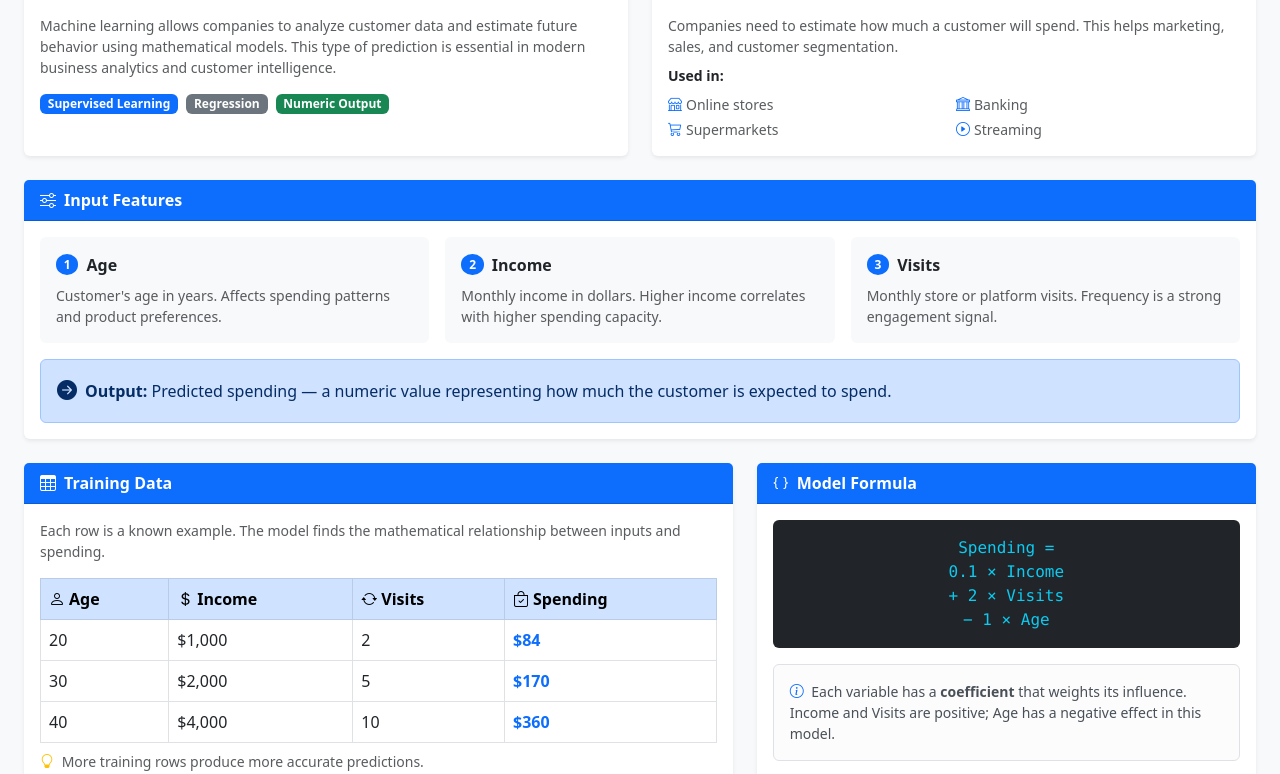
After one commit to Davidcapera/MACHINE_LEARNIG2, a Flask app: page /customer in a window 1280 px wide. The commit adds this page. Shown: the part 603-1377 px from the top of the page. Run offline with Flask 3, Linux system fonts and the light colour scheme; parts of the project's set-up code (start-up, migrations or seed data) failed here and were passed over.

Commit message:
update project structure and integrate machine supervised modules

```diff
--- a/app/__init__.py
+++ b/app/__init__.py
@@ -8,10 +8,12 @@ def create_app():
     from app.controllers.controllerIndex.indexController import index_bp
     from app.controllers.controllersUseCases.airController import air_bp
     from app.controllers.controllersUseCases.salesController import sales_bp
+    from app.controllers.controllersUseCases.customerController import customer_bp
+
     app.register_blueprint(weather_bp)
     app.register_blueprint(regression_bp)
     app.register_blueprint(index_bp)
     app.register_blueprint(air_bp)
     app.register_blueprint(sales_bp)
-
+    app.register_blueprint(customer_bp)
     return app
--- a/app/controllers/controllersUseCases/airController.py
+++ b/app/controllers/controllersUseCases/airController.py
@@ -11,8 +11,6 @@ def air_quality():
         'pm25': 120,
         'pm10': 150
     }
-
-    # predicción
     result = predict(data['pm25'], data['pm10'])
 
     return render_template(
--- /dev/null
+++ b/app/controllers/controllersUseCases/customerController.py
@@ -0,0 +1,34 @@
+from flask import Blueprint, render_template, request
+
+from app.models.modelUseCases.customerModel import (
+    low_customer,
+    medium_customer,
+    high_customer
+)
+
+customer_bp = Blueprint(
+    "customer",
+    __name__
+)
+
+
+@customer_bp.route("/customer")
+def customer():
+
+    case = request.args.get("case")
+
+    example = None
+
+    if case == "low":
+        example = low_customer()
+
+    elif case == "medium":
+        example = medium_customer()
+
+    elif case == "high":
+        example = high_customer()
+
+    return render_template(
+        "templateUseCases/customer.html",
+        example=example
+    )
--- a/app/templates/base.html
+++ b/app/templates/base.html
@@ -38,7 +38,7 @@
                                 <li><a class="dropdown-item" href="/caseWeather"><i class="bi bi-cloud-sun me-2"></i>Weather</a></li>
                                 <li><a class="dropdown-item" href="/sales"><i class="bi bi-graph-up me-2"></i>Sales Forecasting</a></li>
                                 <li><a class="dropdown-item" href="/air-quality"><i class="bi bi-wind me-2"></i>Air Quality</a></li>
-                                <li><a class="dropdown-item" href="/case4"><i class="bi bi-box me-2"></i>Use Case 4</a></li>
+                                <li><a class="dropdown-item" href="/customer"><i class="bi bi-box me-2"></i>custumer</a></li>
                             </ul>
                         </div>
                     </li>
--- a/app/templates/templateHome/index.html
+++ b/app/templates/templateHome/index.html
@@ -1,7 +1,5 @@
 {% extends "base.html" %}
-
 {% block title %}Home — Machine Learning{% endblock %}
-
 {% block content %}
 <div class="p-5 mb-4 rounded-3 bg-primary text-white text-center"
      style="min-height: 340px; display: flex; align-items: center; justify-content: center;">
--- /dev/null
+++ b/app/templates/templateUseCases/customer.html
@@ -0,0 +1,278 @@
+{% extends "base.html" %}
+
+{% block title %}Customer Spending — Machine Learning{% endblock %}
+
+{% block content %}
+<div class="bg-primary text-white rounded-3 p-4 mb-4">
+    <div class="d-flex align-items-center gap-3">
+        <div class="bg-white bg-opacity-25 rounded-3 p-3">
+            <i class="bi bi-people-fill fs-3"></i>
+        </div>
+        <div>
+            <div class="mb-1">
+                <span class="badge bg-white text-primary me-1">Supervised Learning</span>
+                <span class="badge bg-white text-primary">Regression</span>
+            </div>
+            <h2 class="fw-bold mb-0">Customer Spending Prediction</h2>
+            <p class="mb-0 text-white-50 small">
+                Estimate future customer spending using age, income, and visit frequency.
+            </p>
+        </div>
+    </div>
+</div>
+<div class="row g-3 mb-4">
+    <div class="col-6 col-md-3">
+        <div class="card text-center border-0 shadow-sm h-100">
+            <div class="card-body">
+                <div class="display-6 fw-bold text-primary">3</div>
+                <div class="small text-muted">Input Features</div>
+            </div>
+        </div>
+    </div>
+    <div class="col-6 col-md-3">
+        <div class="card text-center border-0 shadow-sm h-100">
+            <div class="card-body">
+                <div class="display-6 fw-bold text-primary">1</div>
+                <div class="small text-muted">Output Variable</div>
+            </div>
+        </div>
+    </div>
+    <div class="col-6 col-md-3">
+        <div class="card text-center border-0 shadow-sm h-100">
+            <div class="card-body">
+                <div class="display-6 fw-bold text-primary">3</div>
+                <div class="small text-muted">Training Rows</div>
+            </div>
+        </div>
+    </div>
+    <div class="col-6 col-md-3">
+        <div class="card text-center border-0 shadow-sm h-100">
+            <div class="card-body">
+                <div class="display-6 fw-bold text-primary">
+                    <i class="bi bi-graph-up-arrow"></i>
+                </div>
+                <div class="small text-muted">Linear Regression</div>
+            </div>
+        </div>
+    </div>
+</div>
+<div class="row g-4 mb-4">
+    <div class="col-lg-6">
+        <div class="card border-0 shadow-sm h-100">
+            <div class="card-header bg-primary text-white fw-semibold">
+                <i class="bi bi-info-circle-fill me-2"></i>Case Use Overview
+            </div>
+            <div class="card-body">
+                <img src="https://images.unsplash.com/photo-1551288049-bebda4e38f71?w=800&q=80"
+                     class="img-fluid rounded mb-3" style="height:180px;width:100%;object-fit:cover;" alt="">
+                <p class="text-muted small">
+                    Machine learning allows companies to analyze customer data and estimate
+                    future behavior using mathematical models. This type of prediction is
+                    essential in modern business analytics and customer intelligence.
+                </p>
+                <div class="d-flex flex-wrap gap-2">
+                    <span class="badge bg-primary">Supervised Learning</span>
+                    <span class="badge bg-secondary">Regression</span>
+                    <span class="badge bg-success">Numeric Output</span>
+                </div>
+            </div>
+        </div>
+    </div>
+    <div class="col-lg-6">
+        <div class="card border-0 shadow-sm h-100">
+            <div class="card-header bg-primary text-white fw-semibold">
+                <i class="bi bi-question-circle-fill me-2"></i>Problem Description
+            </div>
+            <div class="card-body">
+                <img src="https://images.unsplash.com/photo-1554224155-6726b3ff858f?w=800&q=80"
+                     class="img-fluid rounded mb-3" style="height:180px;width:100%;object-fit:cover;" alt="">
+                <p class="text-muted small mb-2">
+                    Companies need to estimate how much a customer will spend.
+                    This helps marketing, sales, and customer segmentation.
+                </p>
+                <p class="fw-semibold small mb-2">Used in:</p>
+                <div class="row g-1">
+                    <div class="col-6 small text-muted"><i class="bi bi-shop text-primary me-1"></i>Online stores</div>
+                    <div class="col-6 small text-muted"><i class="bi bi-bank text-primary me-1"></i>Banking</div>
+                    <div class="col-6 small text-muted"><i class="bi bi-cart3 text-primary me-1"></i>Supermarkets</div>
+                    <div class="col-6 small text-muted"><i class="bi bi-play-circle text-primary me-1"></i>Streaming</div>
+                </div>
+            </div>
+        </div>
+    </div>
+</div>
+<div class="card border-0 shadow-sm mb-4">
+    <div class="card-header bg-primary text-white fw-semibold">
+        <i class="bi bi-sliders me-2"></i>Input Features
+    </div>
+    <div class="card-body">
+        <div class="row g-3">
+            <div class="col-md-4">
+                <div class="card bg-light border-0 h-100">
+                    <div class="card-body">
+                        <div class="d-flex align-items-center gap-2 mb-2">
+                            <span class="badge bg-primary rounded-circle">1</span>
+                            <span class="fw-semibold">Age</span>
+                        </div>
+                        <p class="small text-muted mb-0">
+                            Customer's age in years. Affects spending patterns and product preferences.
+                        </p>
+                    </div>
+                </div>
+            </div>
+            <div class="col-md-4">
+                <div class="card bg-light border-0 h-100">
+                    <div class="card-body">
+                        <div class="d-flex align-items-center gap-2 mb-2">
+                            <span class="badge bg-primary rounded-circle">2</span>
+                            <span class="fw-semibold">Income</span>
+                        </div>
+                        <p class="small text-muted mb-0">
+                            Monthly income in dollars. Higher income correlates with higher spending capacity.
+                        </p>
+                    </div>
+                </div>
+            </div>
+            <div class="col-md-4">
+                <div class="card bg-light border-0 h-100">
+                    <div class="card-body">
+                        <div class="d-flex align-items-center gap-2 mb-2">
+                            <span class="badge bg-primary rounded-circle">3</span>
+                            <span class="fw-semibold">Visits</span>
+                        </div>
+                        <p class="small text-muted mb-0">
+                            Monthly store or platform visits. Frequency is a strong engagement signal.
+                        </p>
+                    </div>
+                </div>
+            </div>
+        </div>
+        <div class="alert alert-primary d-flex align-items-center gap-2 mt-3 mb-0">
+            <i class="bi bi-arrow-right-circle-fill fs-5"></i>
+            <div>
+                <strong>Output:</strong> Predicted spending — a numeric value representing how much the customer is expected to spend.
+            </div>
+        </div>
+    </div>
+</div>
+<div class="row g-4 mb-4">
+    <div class="col-lg-7">
+        <div class="card border-0 shadow-sm h-100">
+            <div class="card-header bg-primary text-white fw-semibold">
+                <i class="bi bi-table me-2"></i>Training Data
+            </div>
+            <div class="card-body">
+                <p class="small text-muted mb-3">
+                    Each row is a known example. The model finds the mathematical
+                    relationship between inputs and spending.
+                </p>
+                <div class="table-responsive">
+                    <table class="table table-bordered table-hover align-middle mb-2">
+                        <thead class="table-primary">
+                            <tr>
+                                <th><i class="bi bi-person me-1"></i>Age</th>
+                                <th><i class="bi bi-currency-dollar me-1"></i>Income</th>
+                                <th><i class="bi bi-arrow-repeat me-1"></i>Visits</th>
+                                <th><i class="bi bi-bag-check me-1"></i>Spending</th>
+                            </tr>
+                        </thead>
+                        <tbody>
+                            <tr>
+                                <td>20</td><td>$1,000</td><td>2</td>
+                                <td class="fw-bold text-primary">$84</td>
+                            </tr>
+                            <tr>
+                                <td>30</td><td>$2,000</td><td>5</td>
+                                <td class="fw-bold text-primary">$170</td>
+                            </tr>
+                            <tr>
+                                <td>40</td><td>$4,000</td><td>10</td>
+                                <td class="fw-bold text-primary">$360</td>
+                            </tr>
+                        </tbody>
+                    </table>
+                </div>
+                <p class="small text-muted mb-0">
+                    <i class="bi bi-lightbulb text-warning me-1"></i>
+                    More training rows produce more accurate predictions.
+                </p>
+            </div>
+        </div>
+    </div>
+    <div class="col-lg-5">
+        <div class="card border-0 shadow-sm h-100">
+            <div class="card-header bg-primary text-white fw-semibold">
+                <i class="bi bi-braces me-2"></i>Model Formula
+            </div>
+            <div class="card-body d-flex flex-column gap-3">
+                <div class="bg-dark text-info rounded p-3 text-center font-monospace">
+                    Spending =<br>
+                    0.1 × Income<br>
+                    + 2 × Visits<br>
+                    − 1 × Age
+                </div>
+                <div class="alert alert-light border small mb-0">
+                    <i class="bi bi-info-circle text-primary me-1"></i>
+                    Each variable has a <strong>coefficient</strong> that weights its influence.
+                    Income and Visits are positive; Age has a negative effect in this model.
+                </div>
+                <img src="https://images.unsplash.com/photo-1509228627152-72ae9ae6848d?w=600&q=80"
+                     class="img-fluid rounded" style="height:120px;object-fit:cover;" alt="">
+            </div>
+        </div>
+    </div>
+</div>
+<div class="card border-0 shadow-sm mb-4">
+    <div class="card-header bg-primary text-white fw-semibold">
+        <i class="bi bi-lightning-charge-fill me-2"></i>Prediction Result
+    </div>
+    <div class="card-body">
+        <div class="row g-4 align-items-center">
+            <div class="col-md-5">
+                {% if example %}
+                <ul class="list-group list-group-flush">
+                    <li class="list-group-item d-flex justify-content-between align-items-center">
+                        <span class="text-muted small"><i class="bi bi-person me-1"></i>Age</span>
+                        <strong>{{ example.age }} yrs</strong>
+                    </li>
+                    <li class="list-group-item d-flex justify-content-between align-items-center">
+                        <span class="text-muted small"><i class="bi bi-currency-dollar me-1"></i>Income</span>
+                        <strong>${{ example.income }}</strong>
+                    </li>
+                    <li class="list-group-item d-flex justify-content-between align-items-center">
+                        <span class="text-muted small"><i class="bi bi-arrow-repeat me-1"></i>Visits</span>
+                        <strong>{{ example.visits }}</strong>
+                    </li>
+                    <li class="list-group-item d-flex justify-content-between align-items-center bg-primary bg-opacity-10">
+                        <span class="fw-semibold"><i class="bi bi-bag-check me-1 text-primary"></i>Spending</span>
+                        <strong class="text-primary fs-5">${{ example.spending }}</strong>
+                    </li>
+                </ul>
+                {% else %}
+                <div class="text-center text-muted py-4">
+                    <i class="bi bi-cursor fs-2 text-primary opacity-50 d-block mb-2"></i>
+                    <p class="mb-0">Select a scenario below to see the prediction.</p>
+                </div>
+                {% endif %}
+            </div>
+            <div class="col-md-7 text-center">
+                <p class="text-muted small mb-3">Simulate a customer spending profile:</p>
+                <div class="d-flex justify-content-center gap-2 flex-wrap mb-4">
+                    <a href="#" class="btn btn-success">
+                        <i class="bi bi-arrow-down-circle me-1"></i>Low
+                    </a>
+                    <a href="#" class="btn btn-warning">
+                        <i class="bi bi-dash-circle me-1"></i>Medium
+                    </a>
+                    <a href="#" class="btn btn-danger">
+                        <i class="bi bi-arrow-up-circle me-1"></i>High
+                    </a>
+                </div>
+                <img src="https://images.unsplash.com/photo-1507679799987-c73779587ccf?w=800&q=80"
+                     class="img-fluid rounded" style="height:160px;width:100%;object-fit:cover;" alt="">
+            </div>
+        </div>
+    </div>
+</div>
+
+{% endblock %}
```
Also changed, not shown: app/models/modelUseCases/customerModel.py (added, +49 -0 lines), app/controllers/controllerMachineSupervised/regressionController.py (line endings or trailing spaces).
